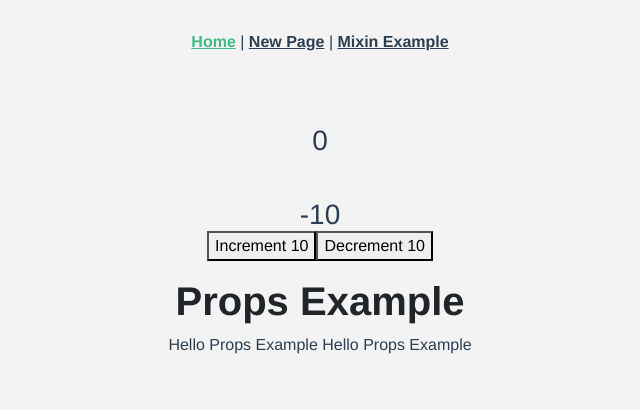
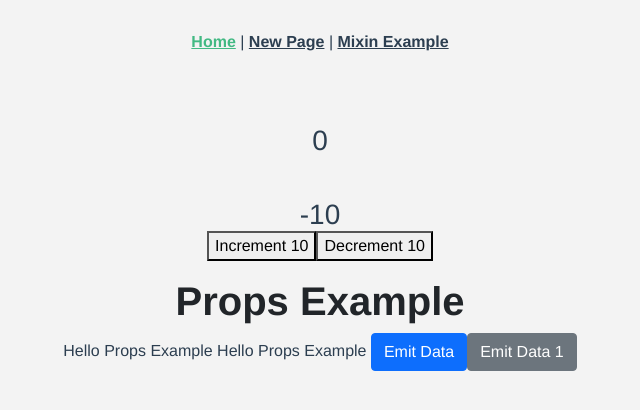
Before and after one commit to ashrafali46/vue-v2, a Vue app: page / in a window 1280 px wide. Shown: the top 410 px of the page, without its empty margins (320-960 px from the left). Built offline with nearby package versions, Linux system fonts and the light colour scheme.

Commit message:
#emits example

```diff
--- a/src/components/HelloWorld.vue
+++ b/src/components/HelloWorld.vue
@@ -15,9 +15,11 @@
     <button @click="decrementWithPayload">
       Decrement 10
     </button>
+    <h1>{{emitted_data_text}}</h1>
+    <h1>{{emitted_data_text_again}}</h1>
     <div class="mt-3">
       <!-- Props Example is a child component here. -->
-      <props-example :props_data="data_new" :counter="new_counter" :arr_day="arr_day" :arr_day_obj="arr_day_obj" ></props-example>
+      <props-example @emitted_data="newEmittedData" @emitted_data_again="newEmittedDataAgain" :props_data="data_new" :counter="new_counter" :arr_day="arr_day" :arr_day_obj="arr_day_obj" ></props-example>
     </div>
     <!-- <div class="container">
         <div class="row mt-5">
@@ -61,6 +63,8 @@ export default {
       data_new: "Hello Props Example",
       arr_day: [],
       arr_day_obj: {},
+      emitted_data_text: '',
+      emitted_data_text_again: ''
     }
   },
   computed: {
@@ -106,6 +110,14 @@ export default {
           this.new_counter = 0;
           break;
       }
+    },
+    newEmittedData(emitted_data) {
+      console.log(emitted_data);
+      this.emitted_data_text = emitted_data;
+    },
+    newEmittedDataAgain(data) {
+      console.log(data)
+      this.emitted_data_text_again = data;
     }
   },
   mounted() {
--- a/src/components/PropsExample/PropsExample.vue
+++ b/src/components/PropsExample/PropsExample.vue
@@ -3,6 +3,8 @@
         <h1 class="text-dark fw-bold">Props Example</h1>
         {{props_data}}
         {{passed_data}}
+        <button class="btn btn-primary" @click="performEmit">Emit Data</button>
+        <button class="btn btn-secondary" @click="performEmit1">Emit Data 1</button>
     </div>
 </template>
 <script>
@@ -10,7 +12,17 @@ export default {
     props: ['props_data', 'counter', 'arr_day', 'arr_day_obj'],
     data() {
         return {
-            passed_data: ''
+            passed_data: '',
+            emitted_data: 'Emitted Data',
+            emitted_data_again: 'Hello New world'
+        }
+    },
+    methods: {
+        performEmit() {
+            this.$emit('emitted_data', this.emitted_data);
+        },
+        performEmit1() {
+            this.$emit('emitted_data_again', this.emitted_data_again);
         }
     },
     mounted() {
```
